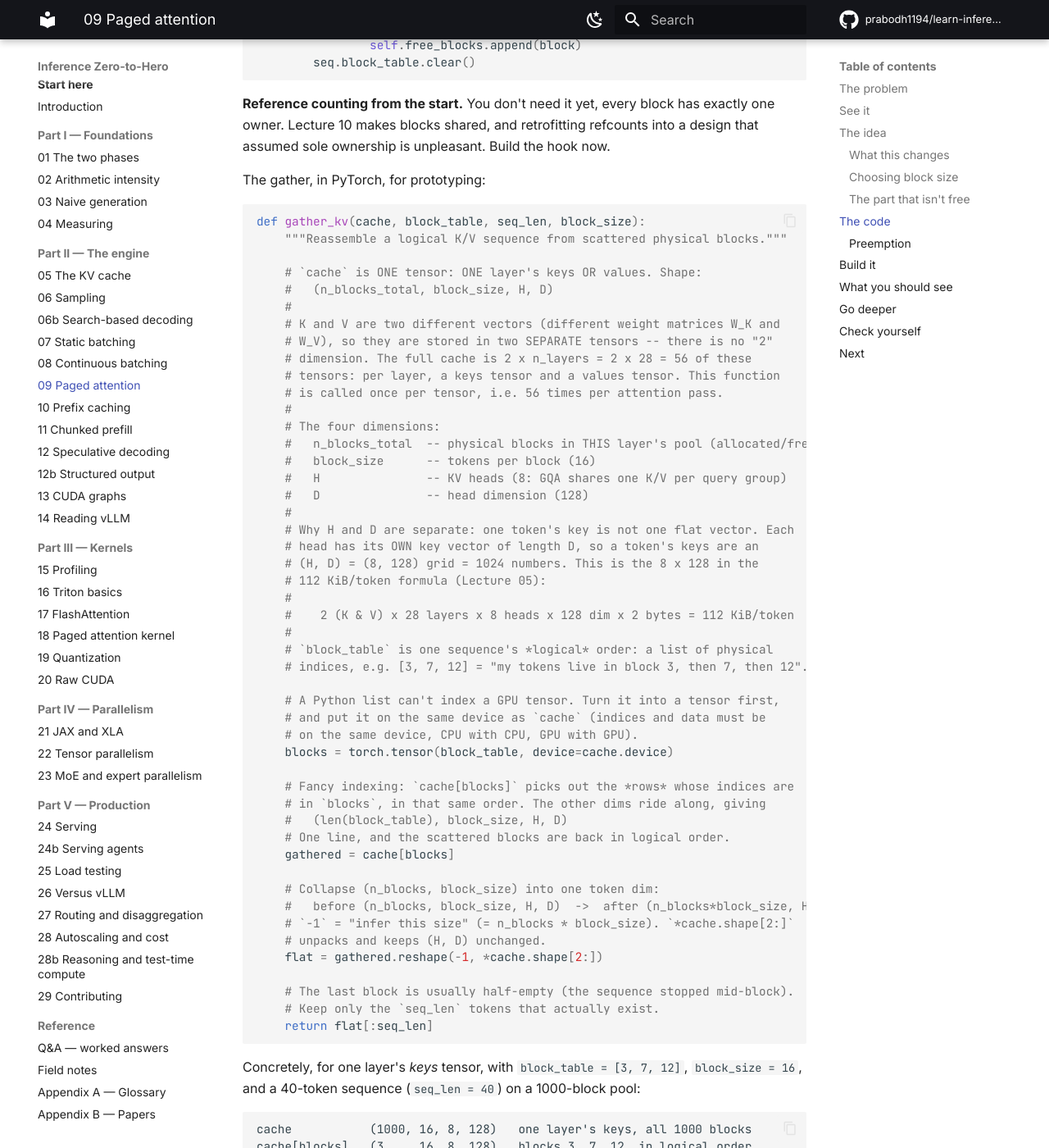
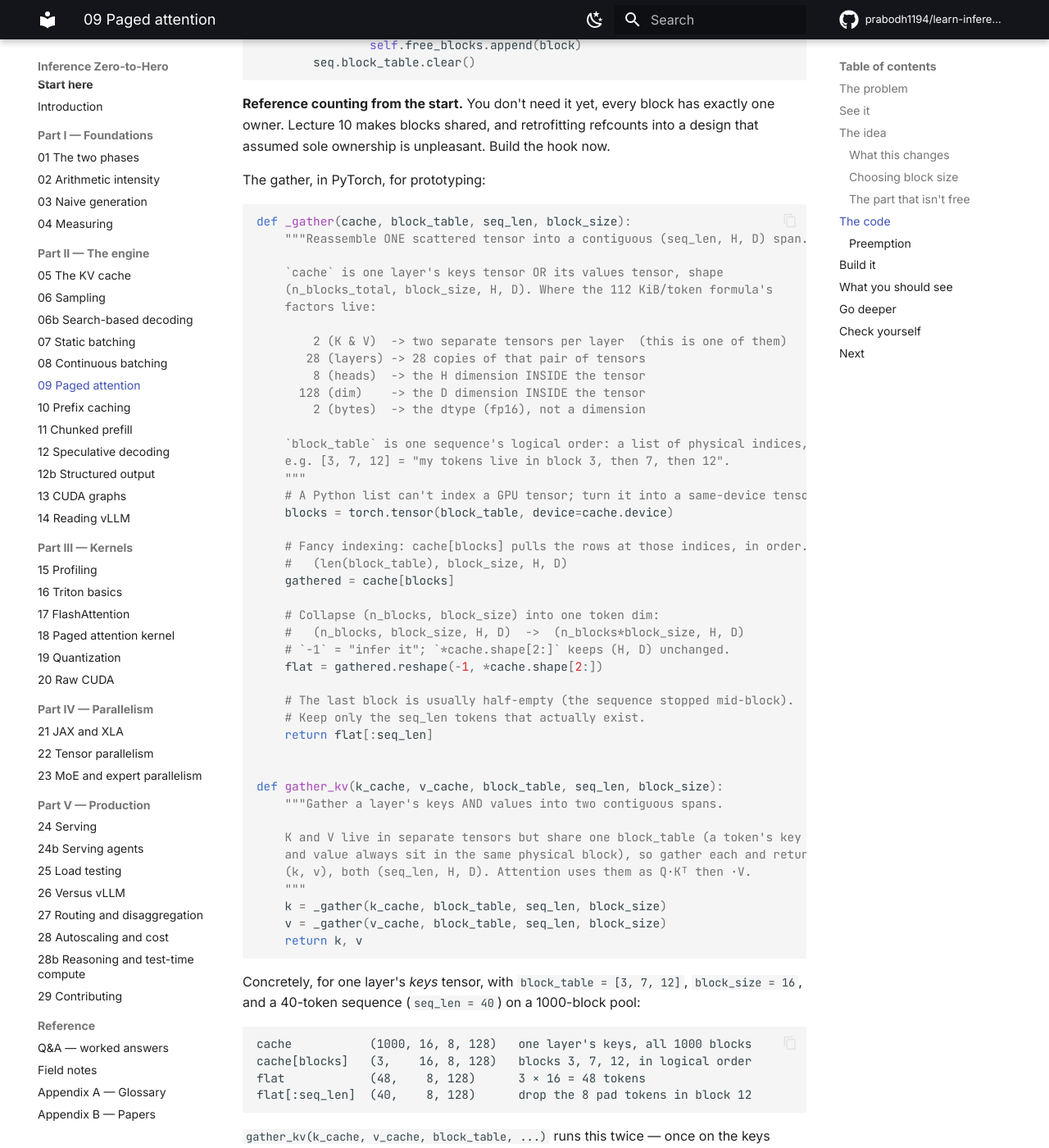
Before and after one commit to prabodh1194/learn-inference, an MkDocs documentation site: the page built from book/09-paged-attention.md, in a window 1280 px wide and 1400 px high, scrolled down 5775 px. Shown: the whole window at 82% size. Built offline with MkDocs 1.6.1 and Material for MkDocs 9.7.7, drawn with Linux system fonts in a browser that asks for light colours; comment, search, counter and statistics services are not loaded; some of the changed text lies outside the part shown.

Commit message:
book: split gather_kv into _gather (one tensor) + gather_kv (K and V)
Naming now matches behavior: _gather reassembles a single tensor; gather_kv
calls it twice and returns (k, v). Makes the K/V separation and the shared
block_table explicit.

````diff
--- a/book/09-paged-attention.md
+++ b/book/09-paged-attention.md
@@ -289,54 +289,49 @@ into a design that assumed sole ownership is unpleasant. Build the hook now.
 The gather, in PyTorch, for prototyping:
 
 ```python
-def gather_kv(cache, block_table, seq_len, block_size):
-    """Reassemble a logical K/V sequence from scattered physical blocks."""
+def _gather(cache, block_table, seq_len, block_size):
+    """Reassemble ONE scattered tensor into a contiguous (seq_len, H, D) span.
 
-    # `cache` is ONE tensor: ONE layer's keys OR values. Shape:
-    #   (n_blocks_total, block_size, H, D)
-    #
-    # K and V are two different vectors (different weight matrices W_K and
-    # W_V), so they are stored in two SEPARATE tensors -- there is no "2"
-    # dimension. The full cache is 2 x n_layers = 2 x 28 = 56 of these
-    # tensors: per layer, a keys tensor and a values tensor. This function
-    # is called once per tensor, i.e. 56 times per attention pass.
-    #
-    # The four dimensions:
-    #   n_blocks_total  -- physical blocks in THIS layer's pool (allocated/free)
-    #   block_size      -- tokens per block (16)
-    #   H               -- KV heads (8: GQA shares one K/V per query group)
-    #   D               -- head dimension (128)
-    #
-    # Why H and D are separate: one token's key is not one flat vector. Each
-    # head has its OWN key vector of length D, so a token's keys are an
-    # (H, D) = (8, 128) grid = 1024 numbers. This is the 8 x 128 in the
-    # 112 KiB/token formula (Lecture 05):
-    #
-    #    2 (K & V) x 28 layers x 8 heads x 128 dim x 2 bytes = 112 KiB/token
-    #
-    # `block_table` is one sequence's *logical* order: a list of physical
-    # indices, e.g. [3, 7, 12] = "my tokens live in block 3, then 7, then 12".
+    `cache` is one layer's keys tensor OR its values tensor, shape
+    (n_blocks_total, block_size, H, D). Where the 112 KiB/token formula's
+    factors live:
 
-    # A Python list can't index a GPU tensor. Turn it into a tensor first,
-    # and put it on the same device as `cache` (indices and data must be
-    # on the same device, CPU with CPU, GPU with GPU).
+        2 (K & V)  -> two separate tensors per layer  (this is one of them)
+       28 (layers) -> 28 copies of that pair of tensors
+        8 (heads)  -> the H dimension INSIDE the tensor
+      128 (dim)    -> the D dimension INSIDE the tensor
+        2 (bytes)  -> the dtype (fp16), not a dimension
+
+    `block_table` is one sequence's logical order: a list of physical indices,
+    e.g. [3, 7, 12] = "my tokens live in block 3, then 7, then 12".
+    """
+    # A Python list can't index a GPU tensor; turn it into a same-device tensor.
     blocks = torch.tensor(block_table, device=cache.device)
 
-    # Fancy indexing: `cache[blocks]` picks out the *rows* whose indices are
-    # in `blocks`, in that same order. The other dims ride along, giving
+    # Fancy indexing: cache[blocks] pulls the rows at those indices, in order.
     #   (len(block_table), block_size, H, D)
-    # One line, and the scattered blocks are back in logical order.
     gathered = cache[blocks]
 
     # Collapse (n_blocks, block_size) into one token dim:
-    #   before (n_blocks, block_size, H, D)  ->  after (n_blocks*block_size, H, D)
-    # `-1` = "infer this size" (= n_blocks * block_size). `*cache.shape[2:]`
-    # unpacks and keeps (H, D) unchanged.
+    #   (n_blocks, block_size, H, D)  ->  (n_blocks*block_size, H, D)
+    # `-1` = "infer it"; `*cache.shape[2:]` keeps (H, D) unchanged.
     flat = gathered.reshape(-1, *cache.shape[2:])
 
     # The last block is usually half-empty (the sequence stopped mid-block).
-    # Keep only the `seq_len` tokens that actually exist.
+    # Keep only the seq_len tokens that actually exist.
     return flat[:seq_len]
+
+
+def gather_kv(k_cache, v_cache, block_table, seq_len, block_size):
+    """Gather a layer's keys AND values into two contiguous spans.
+
+    K and V live in separate tensors but share one block_table (a token's key
+    and value always sit in the same physical block), so gather each and return
+    (k, v), both (seq_len, H, D). Attention uses them as Q·Kᵀ then ·V.
+    """
+    k = _gather(k_cache, block_table, seq_len, block_size)
+    v = _gather(v_cache, block_table, seq_len, block_size)
+    return k, v
 ```
 
 Concretely, for one layer's *keys* tensor, with `block_table = [3, 7, 12]`,
@@ -349,11 +344,9 @@ flat            (48,    8, 128)      3 × 16 = 48 tokens
 flat[:seq_len]  (40,    8, 128)      drop the 8 pad tokens in block 12
 ```
 
-Run the same gather on the *values* tensor and you get a matching `(40, 8, 128)`
-V. Attention then uses the two together: `Q · Kᵀ` (against this gathered K) and
-`· V` (against the gathered V). K and V are gathered separately, but with the
-*same* `block_table`, because a token's key and value always live in the same
-physical block.
+`gather_kv(k_cache, v_cache, block_table, ...)` runs this twice — once on the
+keys tensor, once on the values tensor — and hands back the matching `(40, 8, 128)`
+K and V that attention consumes as `Q · Kᵀ` then `· V`.
 
 Correct and slow, it materializes the whole sequence. Fine for now; Lecture 18
 fuses it into the attention kernel so nothing is materialized at all.
````
